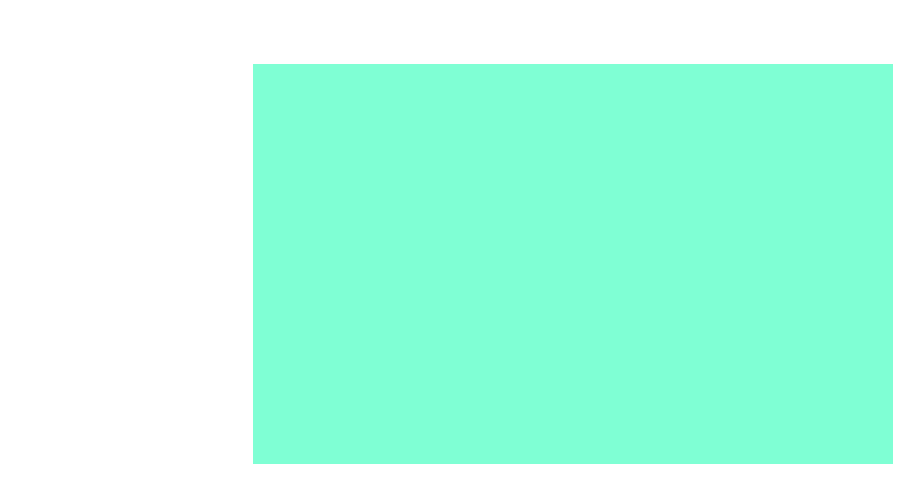
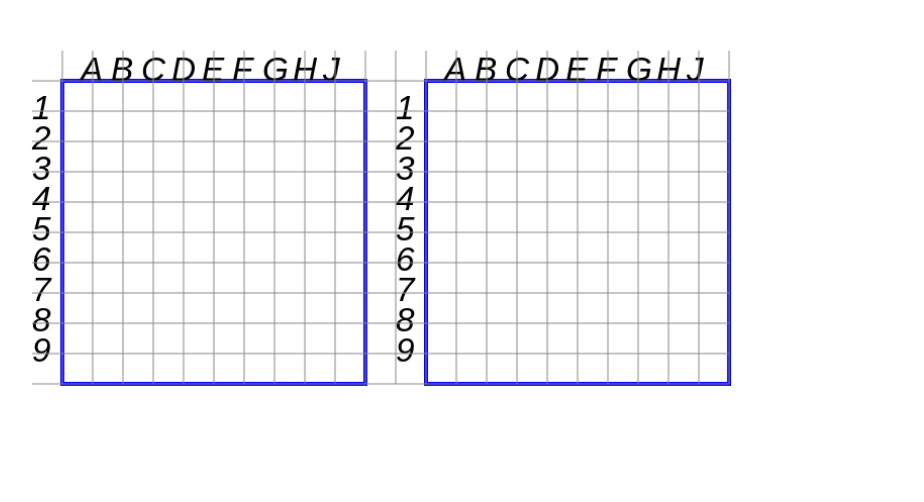
Before and after one commit to thecasp1k/sea_Battle, a plain HTML site: page index.html in a window 1280 px wide. Shown: the whole page, without its empty margins (67-991 px from the left). Drawn offline with Linux system fonts and the light colour scheme.

Commit message:
Added create gameField(with crutch)

```diff
--- a/js.js
+++ b/js.js
@@ -1,3 +1,51 @@
 let clog = console.log;
 gebi = function (id) {return document.getElementById(id)};
 gebcl = function (className) {return document.getElementsByClassName(className)[0]};
+let ww = window.innerWidth;
+let wh = window.innerHeight;
+let arrayNumb = ['1','2','3','4','5','6','7','8','9','10'];
+let arrayLetter = ['A','B','C','D','E','F','G','H','J','K'];
+
+
+let canvas = gebi('canvas');
+canvas.width = ww*0.99;
+canvas.height = wh*0.99;
+let ctx = canvas.getContext('2d');
+ctx.beginPath();
+ctx.strokeStyle = '#0703ff';
+ctx.lineWidth = 4;
+ctx.strokeRect(ww*0.1, wh*0.1, 300, 300);
+ctx.strokeRect(ww*0.1+360, wh*0.1, 300, 300);
+ctx.lineWidth = 1;
+for(let i = ww*0.1; i <= 660+ww*0.1; i+= 30){
+    if(i == 114.80000000000001 || i == 414.8 ||  i == 444.8 || i == 474.8 || i == 774.8){
+        continue;
+    }
+    ctx.moveTo(i, wh*0.1-30);
+    ctx.lineTo(i, 300+wh*0.1);
+}
+for(let i = wh*0.1; i <= 300+wh*0.1; i+= 30){
+    if (i == 96.60000000000001 || i == 396.6) {
+        continue;
+    }
+    ctx.moveTo(ww*0.1-30, i);
+    ctx.lineTo(660+ww*0.1, i);
+}
+ctx.font = 'italic 25pt Arial';
+let j = 0;
+for(let i = ww*0.1-90; i <= 300; i+=30){
+    if(j == 9) {
+        ctx.fillText(arrayNumb[j], ww*0.1-45, wh*0.1+i);
+        ctx.fillText(arrayNumb[j], ww*0.1+315, wh*0.1+i);
+        ctx.fillText(arrayLetter[j],ww*0.1+i-20, wh*0.1);
+        ctx.fillText(arrayLetter[j],ww*0.1+i+340, wh*0.1);
+        break;
+    }
+    ctx.fillText(arrayNumb[j], ww*0.1-30, wh*0.1+i);
+    ctx.fillText(arrayNumb[j], ww*0.1+330, wh*0.1+i);
+    ctx.fillText(arrayLetter[j],ww*0.1+i-20, wh*0.1);
+    ctx.fillText(arrayLetter[j],ww*0.1+i+340, wh*0.1);
+    j++;
+}
+ctx.strokeStyle = '#888';
+ctx.stroke();
--- a/style.css
+++ b/style.css
@@ -4,13 +4,10 @@
 }
 
 .wrapper {
-    width: 50vw;
-    height: 50vh;
-    background-color: aquamarine;
-    margin: 5vw auto;
+    width: 100vw;
+    height: 100vh;
+    /* background-color: aquamarine; */
+    margin: 0;
+    display: flex;
+    justify-content: center;;
 }
-
-#canvas {
-    width: 100%;
-    height: 100%;
-}
```
